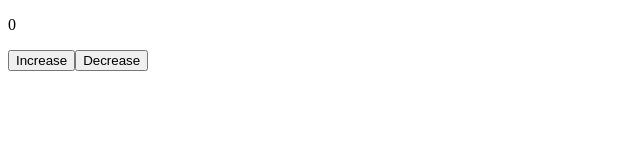
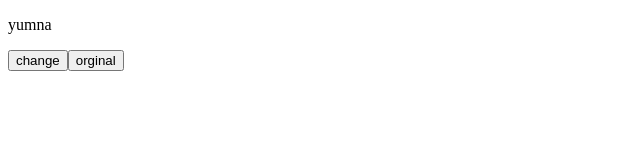
Before and after one commit to yumna-nizar/react-learning-project, a React (Vite) app: page / in a window 1280 px wide. Shown: the top 160 px of the page, without its empty margins (0-640 px from the left). Built offline with nearby package versions, Linux system fonts and the light colour scheme.

Commit message:
useState() used with strings to change the UI element value

```diff
--- a/src/Button.jsx
+++ b/src/Button.jsx
@@ -1,14 +1,14 @@
 import { useState } from "react";
 function Button() {
 
-const [ct ,setct]=useState(0);
+const [ct ,setct]=useState("yumna");
 
 
   return (
     <>
        <p>{ct}</p>
-      <button onClick={() => setct(ct+1)}>Increase</button>
-      <button onClick={() =>setct(ct-1)}>Decrease</button>
+      <button onClick={() => setct("yusra")}>change</button>
+      <button onClick={() =>setct("yumna")}>orginal</button>
 
     </>
   );
```
